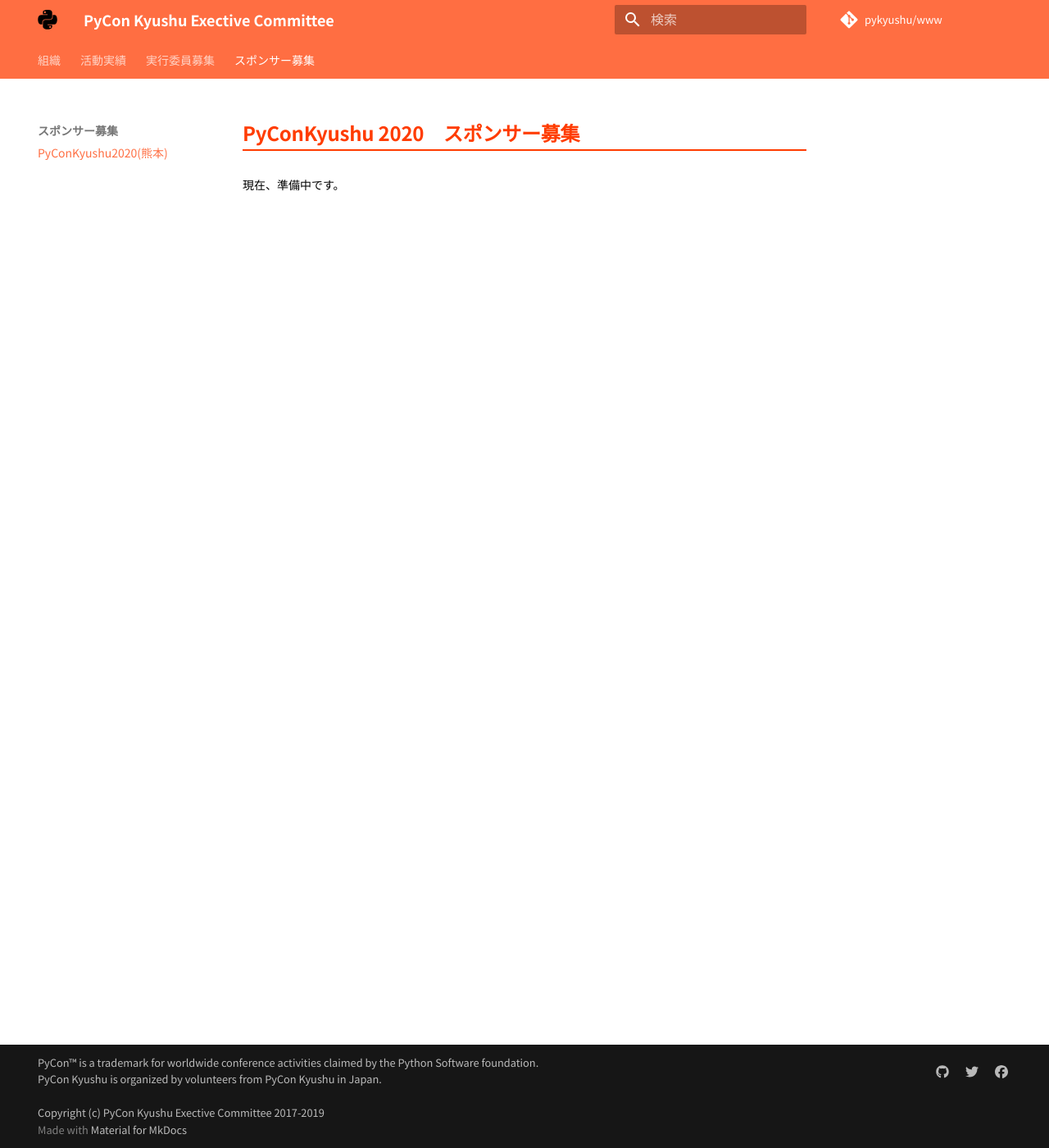
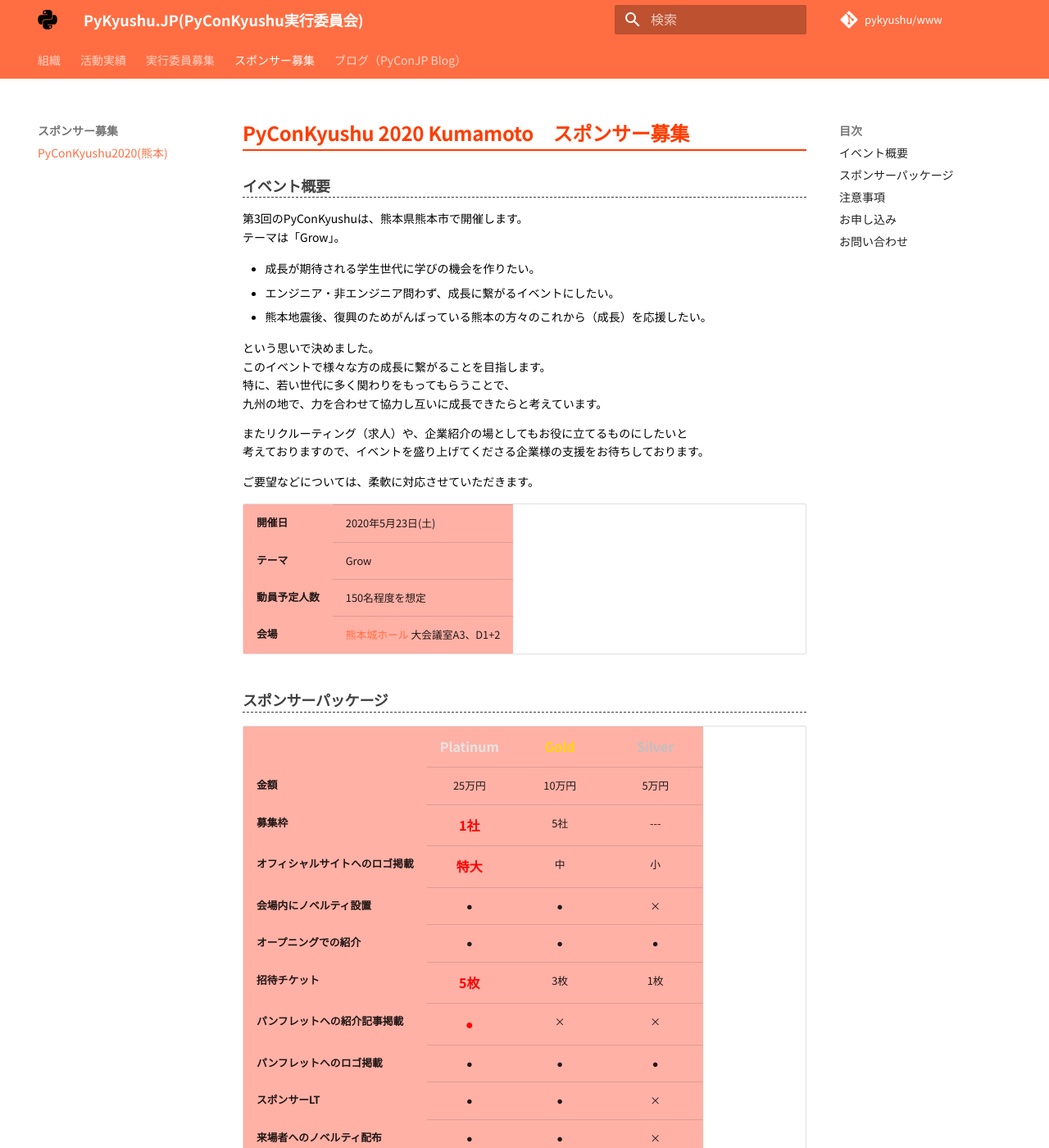
Before and after one commit to pykyushu/www, an MkDocs documentation site: the page built from docs/sponser2020.md, in a window 1280 px wide and 1400 px high. Shown: the whole window at 82% size. Built offline with MkDocs 1.6.1 and Material for MkDocs 9.7.7, drawn with Linux system fonts in a browser that asks for light colours; comment, search, counter and statistics services are not loaded; some of the changed text lies outside the part shown.

Commit message:
[add] Added PyCon Kyushu 2020 sponsor recruitment document
Added PyCon Kyushu 2020 sponsor recruitment document

```diff
--- a/docs/css/extra.css
+++ b/docs/css/extra.css
@@ -15,14 +15,57 @@
 }
 
 .md-typeset h3 {
+    font-size: 16px;
+    color: #404040;
+    font-weight: bold;
+}
+
+.md-typeset h4 {
     font-size: 14px;
     color: #404040;
     font-weight: bold;
 }
 
+.md-typeset li {
+    font-size: 14px;
+    color: #000000;
+}
+
+.md-typeset__table {
+    min-width: 100%;
+}
+
 .md-typeset p {
     font-size: 14px;
     color: black;
+}
+
+.md-typeset span[id='Platinum'] {
+    font-size: 16px;
+    color: #E5E4E2;
+    font-weight: bold;
+}
+
+.md-typeset span[id='Gold'] {
+    font-size: 16px;
+    color: #FFD700;
+    font-weight: bold;
+}
+
+.md-typeset span[id='Silver'] {
+    font-size: 16px;
+    color: #C0C0C0;
+    font-weight: bold;
+}
+
+.md-typeset tr {
+    background-color: #ffb1a6;
+}
+
+.md-typeset div.platinum_text {
+    font-size: 16px;
+    font-weight: bold;
+    color: red;
 }
 
 .iframe-wrap {
--- a/docs/sponser2020.md
+++ b/docs/sponser2020.md
@@ -1,3 +1,147 @@
-# PyConKyushu 2020　スポンサー募集
+# PyConKyushu 2020 Kumamoto　スポンサー募集
 
-現在、準備中です。
+## イベント概要
+
+第3回のPyConKyushuは、熊本県熊本市で開催します。
+テーマは「Grow」。
+
+- 成長が期待される学生世代に学びの機会を作りたい。
+- エンジニア・非エンジニア問わず、成長に繋がるイベントにしたい。
+- 熊本地震後、復興のためがんばっている熊本の方々のこれから（成長）を応援したい。
+
+という思いで決めました。
+このイベントで様々な方の成長に繋がることを目指します。
+特に、若い世代に多く関わりをもってもらうことで、
+九州の地で、力を合わせて協力し互いに成長できたらと考えています。
+
+またリクルーティング（求人）や、企業紹介の場としてもお役に立てるものにしたいと
+考えておりますので、イベントを盛り上げてくださる企業様の支援をお待ちしております。
+
+ご要望などについては、柔軟に対応させていただきます。
+
+<table>
+<tbody>
+<tr>
+<th>開催日</th>
+<td>2020年5月23日(土)</td>
+</tr>
+<tr>
+<th>テーマ</th>
+<td>Grow</td>
+</tr>
+<tr>
+<th>動員予定人数</th>
+<td>150名程度を想定</td>
+<tr>
+<th>会場</th>
+<td><a href="https://www.kumamoto-jo-hall.jp/">熊本城ホール</a> 大会議室A3、D1+2</td>
+</tr>
+<tr>
+</tbody>
+</table>
+
+## スポンサーパッケージ
+
+<table>
+<tr>
+<th></th>
+<th align="center"><span id="Platinum">Platinum</span></th>
+<th align="center"><span id="Gold">Gold</span></th>
+<th align="center"><span id="Silver">Silver</span></th>
+</tr>
+<tr>
+<th>金額</th>
+<td align="center">25万円</td>
+<td align="center">10万円</td>
+<td align="center">5万円</td>
+</tr>
+<tr>
+<th>募集枠</th>
+<td align="center"><div class="platinum_text">1社</div></td>
+<td align="center">5社</td>
+<td align="center">---</td>
+</tr>
+<tr>
+<th>オフィシャルサイトヘのロゴ掲載</th>
+<td align="center"><div class="platinum_text">特大</div></td>
+<td align="center">中</td>
+<td align="center">小</td>
+</tr>
+<tr>
+<th>会場内にノベルティ設置</th>
+<td align="center">●</td>
+<td align="center">●</td>
+<td align="center">×</td>
+</tr>
+<tr>
+<th>オープニングでの紹介</th>
+<td align="center">●</td>
+<td align="center">●</td>
+<td align="center">●</td>
+</tr>
+<tr>
+<th>招待チケット</th>
+<td align="center"><div class="platinum_text">5枚</div></td>
+<td align="center">3枚</td>
+<td align="center">1枚</td>
+</tr>
+<tr>
+<th>パンフレットへの紹介記事掲載</th>
+<td align="center"><div class="platinum_text">●</div></td>
+<td align="center">×</td>
+<td align="center">×</td>
+</tr>
+<tr>
+<th>パンフレットへのロゴ掲載</th>
+<td align="center">●</td>
+<td align="center">●</td>
+<td align="center">●</td>
+</tr>
+<tr>
+<th>スポンサーLT</th>
+<td align="center">●</td>
+<td align="center">●</td>
+<td align="center">×</td>
+</tr>
+<tr>
+<th>来場者へのノベルティ配布</th>
+<td align="center">●</td>
+<td align="center">●</td>
+<td align="center">×</td>
+</tr>
+<tr>
+<th>ブース出展</th>
+<td align="center">◎（優先）</td>
+<td align="center">●（希望のみ）</td>
+<td align="center">×</td>
+</tr>
+<tr>
+<th>ジョブボード掲載</th>
+<td align="center">◎（優先）</td>
+<td align="center">●（希望のみ）</td>
+<td align="center">●（希望のみ）</td>
+</tr>
+</table>
+
+## 注意事項
+・スポンサー費用は、カンファレンス開催及び実行委員会の運営活動費として利用させて頂きます。
+　スポンサーも、参加者として、一緒にイベントを盛り上げて頂けるようお願い致します。
+
+・スポンサー申し込みは、基本的に申し込み順とさせていただきます。
+　スポンサー枠が埋まる可能性があることをご了承ください。
+
+・地震・台風などの災害等により開催が中止となった場合でも、スポンサー費用は返却いたしません。
+　私たちの活動に対してご支援を頂いている前提とするため、
+　予めご理解いただきますようお願い致します。
+
+## お申し込み
+スポンサーを希望される企業様は、
+下記サイトよりお申込みをお願い致します。
+
+お申し込みフォーム：https://forms.gle/yULLPFpxgYeNCsqs8
+お申込み締め切り：2020年 3月 31日
+
+## お問い合わせ
+ご不明な点、ご要望などありましたら、下記までご連絡ください。
+
+Email: info@pykyushu.jp
--- a/mkdocs.yml
+++ b/mkdocs.yml
@@ -1,13 +1,13 @@
-site_name: 'PyCon Kyushu Exective Committee'
+site_name: 'PyKyushu.JP(PyConKyushu実行委員会)'
 
-site_description: 'PyCon Kyushu executive committee management site.'
+site_description: 'PyKyushu.JP Management Site.'
 site_author: 'Takahiro Hama'
 site_url: 'http://www.pykyushu.jp'
 
 docs_dir: 'docs'
 copyright: 'PyCon™ is a trademark for worldwide conference activities claimed by the Python Software foundation.<BR>
 PyCon Kyushu is organized by volunteers from PyCon Kyushu in Japan.<BR><BR>
-Copyright (c) PyCon Kyushu Exective Committee 2017-2019'
+Copyright (c) PyKyushu.JP 2017-2019'
 
 repo_name: pykyushu/www
 repo_url: https://github.com/pykyushu/www
@@ -21,6 +21,7 @@ nav:
       - 'PyConKyushu2020(熊本)': 'join2020.md'
   - スポンサー募集:
       - PyConKyushu2020(熊本): 'sponser2020.md'
+  - ブログ（PyConJP Blog）: 'https://pyconjp.blogspot.com/search/label/kyushu'
 
 plugins:
   - search
```
Also changed, not shown: docs/pyconkyushu2018.md (+1 -1 lines), docs/pyconkyushu2019.md (+1 -1 lines), 1 other file.
